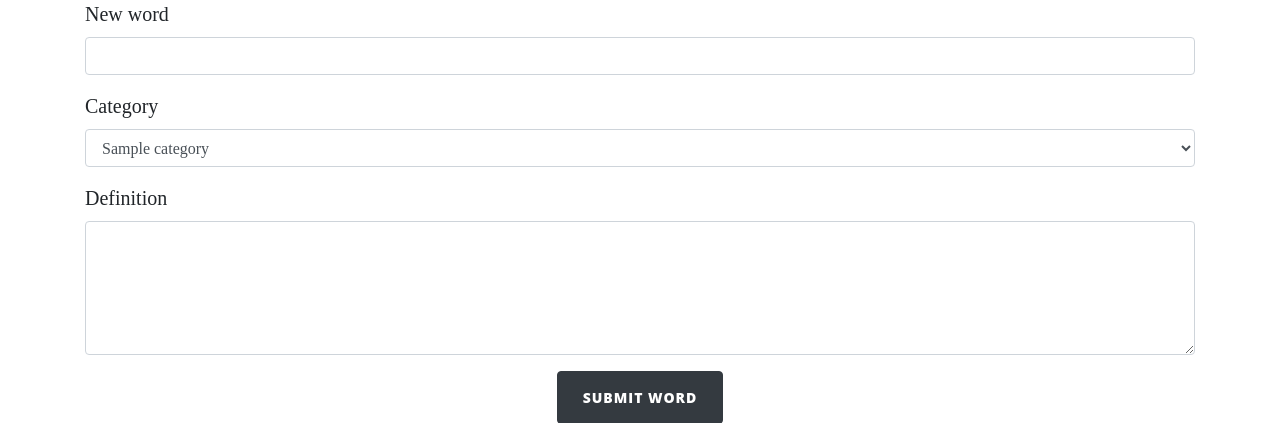
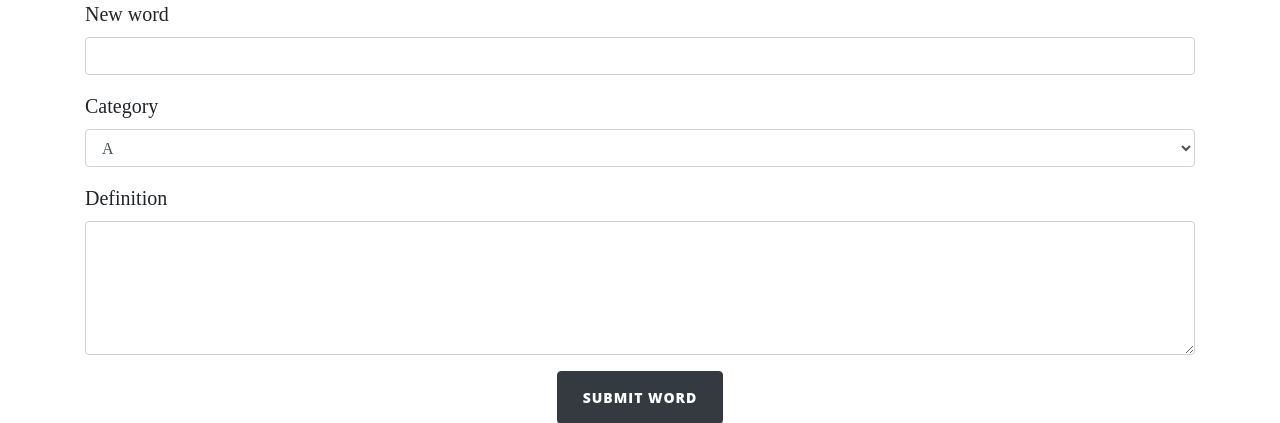
Before and after one commit to Code-Institute-Submissions/MaggieWalsh-LexiCorkResub, a Flask app: page /submit_word in a window 1280 px wide. Shown: the part 639-1062 px from the top of the page. Run offline with Flask 2, Linux system fonts and the light colour scheme; a database or web service that is not in the repository returns one stand-in record (values such as "Sample title"); some libraries are stand-ins or nearby versions.

Commit message:
Update for loop

```diff
--- a/templates/submit_word.html
+++ b/templates/submit_word.html
@@ -15,8 +15,8 @@
             <div class="form-group">
                 <label for="category">Category</label>
                 <select class="form-control" name="category" id="category">
-                    {% for category in categories %}
-                    <option value="{{category.category}}">{{category.category}}</option>
+                    {% for letter in alphabet %}
+                    <option value="{{letter}}">{{letter}}</option>
                     {% endfor %}
                 </select>
             </div>
```
